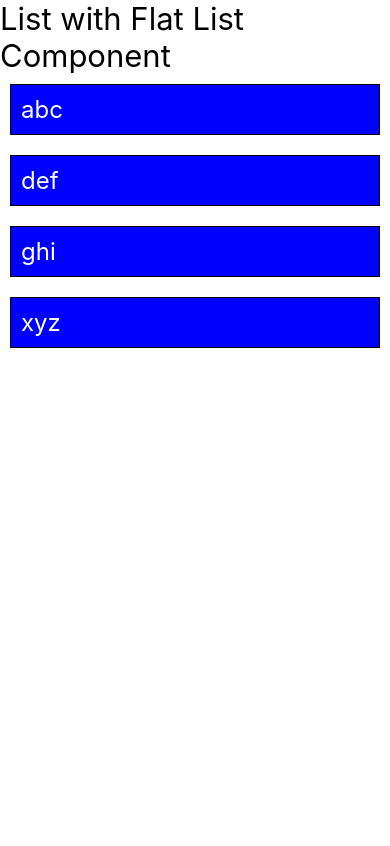
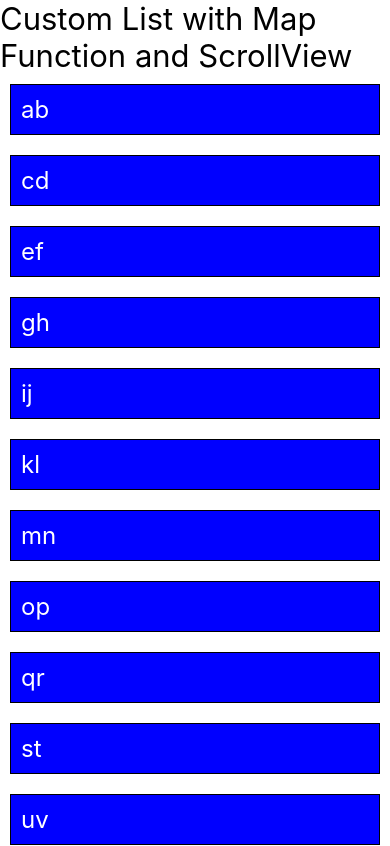
Before and after one commit to amitroy497/reactNativeStudy, a React Native app: screen / in a window 390 px wide. Shown: the top 846 px of the page. Built offline with nearby package versions, Linux system fonts and the light colour scheme.

Commit message:
6. Custom list with map function and ScrollView

```diff
--- a/App.tsx
+++ b/App.tsx
@@ -1,6 +1,7 @@
 import React from 'react';
 import {View} from 'react-native';
-import Main from './src/5-FlatListMakeList';
+import Main from './src/6-CustomListWithMapFunctionAndScrollView';
+// import Main from './src/5-FlatListMakeList';
 // import Main from './src/4-BaiscForm';
 // import Main from './src/3-GetTextInputValue';
 // import Main from './src/2-ButtonAndOnPress';
--- /dev/null
+++ b/src/6-CustomListWithMapFunctionAndScrollView/index.tsx
@@ -0,0 +1,89 @@
+/* eslint-disable react-native/no-inline-styles */
+import React from 'react';
+import {ScrollView, StyleSheet, Text, View} from 'react-native';
+
+const Main = () => {
+  const Users = [
+    {
+      id: 1,
+      name: 'ab',
+    },
+    {
+      id: 2,
+      name: 'cd',
+    },
+    {
+      id: 3,
+      name: 'ef',
+    },
+    {
+      id: 4,
+      name: 'gh',
+    },
+    {
+      id: 5,
+      name: 'ij',
+    },
+    {
+      id: 6,
+      name: 'kl',
+    },
+    {
+      id: 7,
+      name: 'mn',
+    },
+    {
+      id: 8,
+      name: 'op',
+    },
+    {
+      id: 9,
+      name: 'qr',
+    },
+    {
+      id: 10,
+      name: 'st',
+    },
+    {
+      id: 11,
+      name: 'uv',
+    },
+    {
+      id: 12,
+      name: 'wx',
+    },
+    {
+      id: 13,
+      name: 'yz',
+    },
+  ];
+
+  return (
+    <View>
+      <Text style={{fontSize: 31}}>
+        Custom List with Map Function and ScrollView
+      </Text>
+      <ScrollView style={{marginBottom: 50}}>
+        {Users.map(item => (
+          <Text key={item.id} style={styles.item}>
+            {item.name}
+          </Text>
+        ))}
+      </ScrollView>
+    </View>
+  );
+};
+
+const styles = StyleSheet.create({
+  item: {
+    fontSize: 24,
+    padding: 10,
+    color: '#fff',
+    backgroundColor: 'blue',
+    borderColor: 'black',
+    borderWidth: 1,
+    margin: 10,
+  },
+});
+
+export default Main;
```
